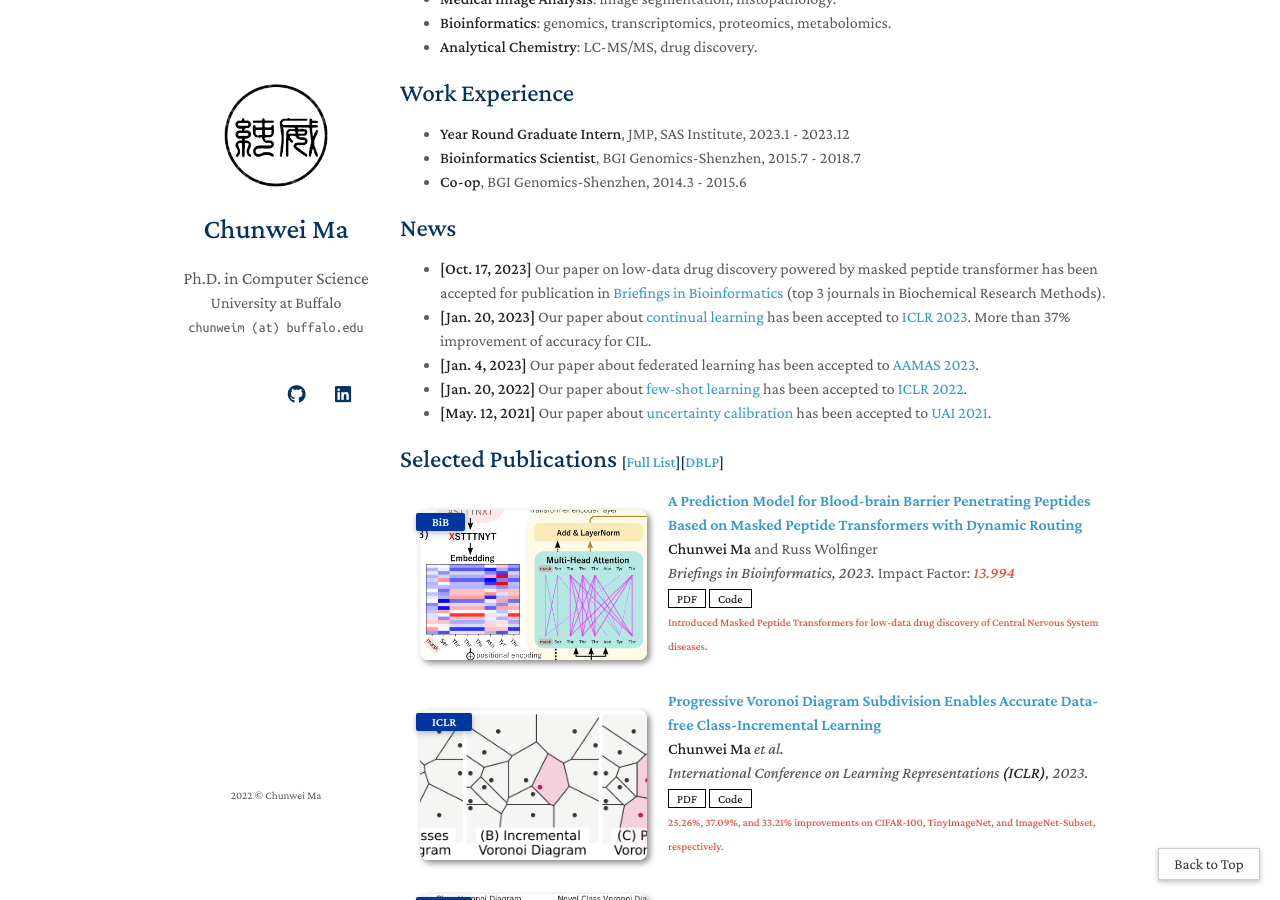
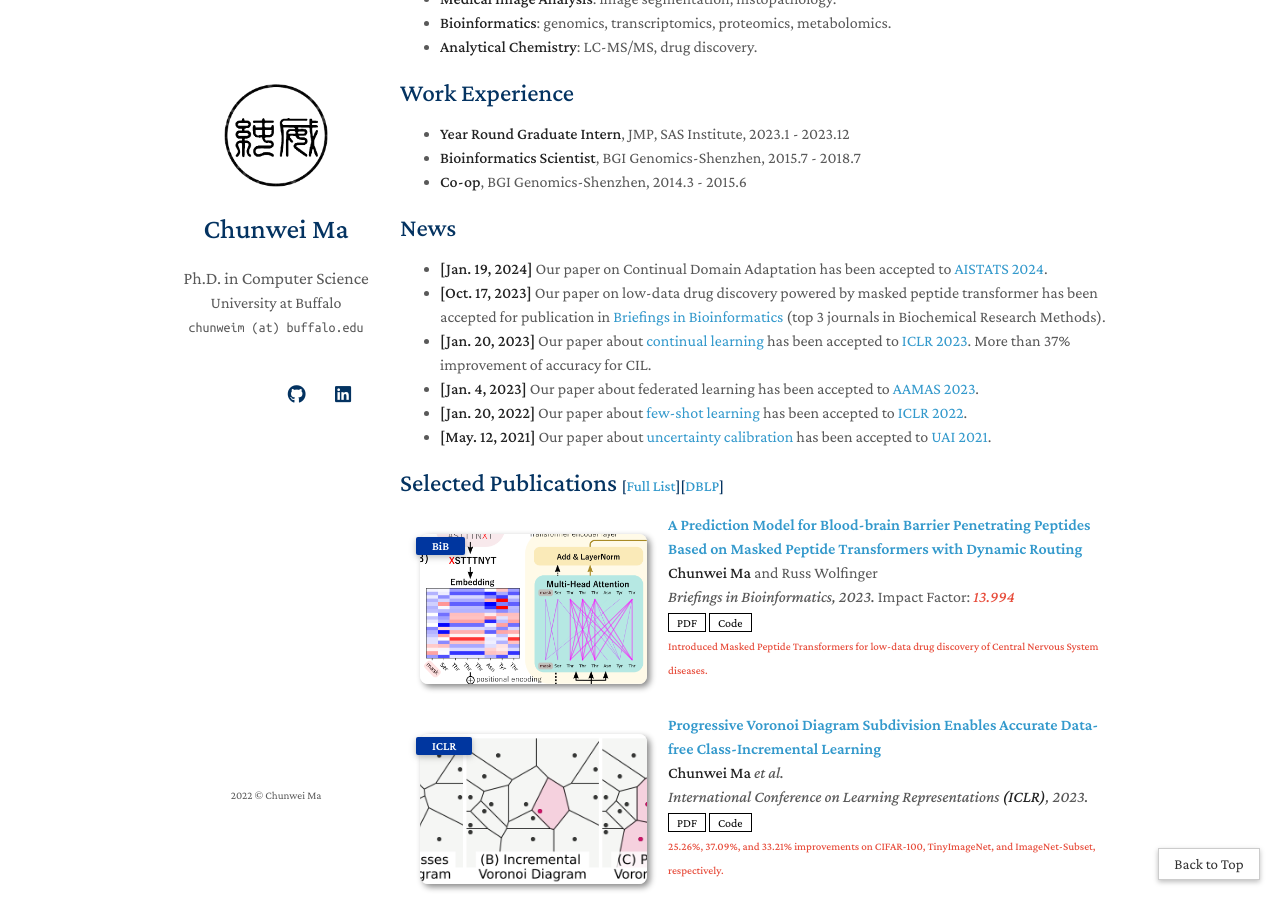
Before and after one commit to MaChunwei/MaChunwei.github.io, a Jekyll site: the page built from index.md, in a window 1280 px wide and 900 px high, scrolled down 304 px. Built offline with Jekyll 4.4.1, drawn with Linux system fonts in a browser that asks for light colours; nearby versions of some CDN libraries; a style sheet for code colours, icons or effects is not loaded; our own code applies the rules of GitHub Pages for plain Markdown files.

Commit message:
Update index.md

```diff
--- a/index.md
+++ b/index.md
@@ -28,6 +28,8 @@ My research interest is **deep learning** powered by (high dimensional) **comput
 
 ## News
 
+- **[Jan. 19, 2024]** Our paper on Continual Domain Adaptation has been accepted to [
+AISTATS 2024](https://aistats.org/aistats2024/).
 - **[Oct. 17, 2023]** Our paper on low-data drug discovery powered by masked peptide transformer has been accepted for publication in [Briefings in Bioinformatics](https://academic.oup.com/bib) (top 3 journals in Biochemical Research Methods).
 - **[Jan. 20, 2023]** Our paper about [continual learning](https://openreview.net/forum?id=zJXg_Wmob03) has been accepted to [ICLR 2023](https://iclr.cc/Conferences/2023). More than 37% improvement of accuracy for CIL.
 - **[Jan. 4, 2023]** Our paper about federated learning has been accepted to [AAMAS 2023](https://aamas2023.soton.ac.uk/program/accepted-papers/).
```
